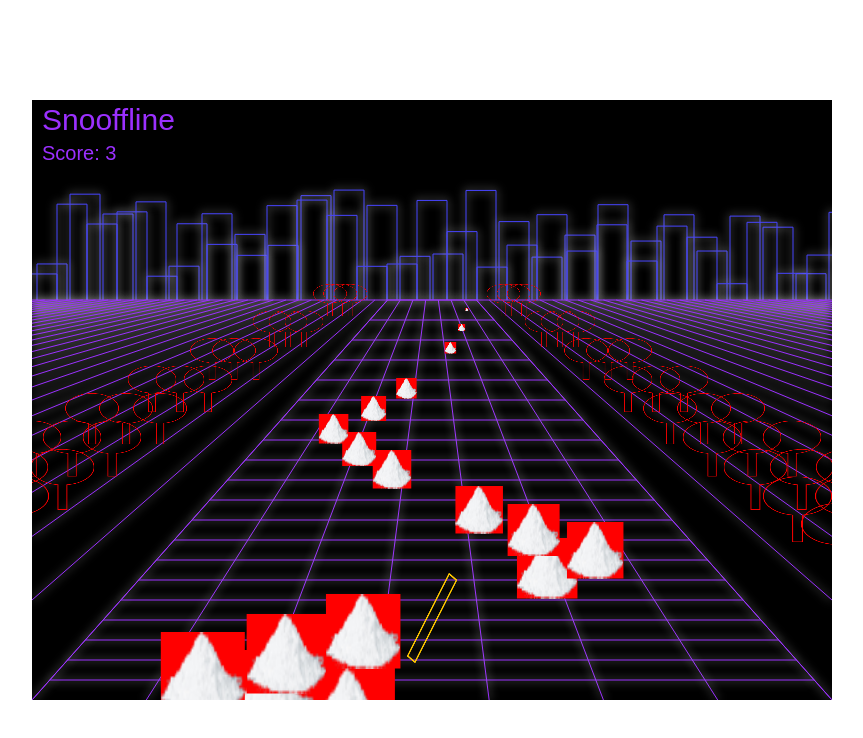
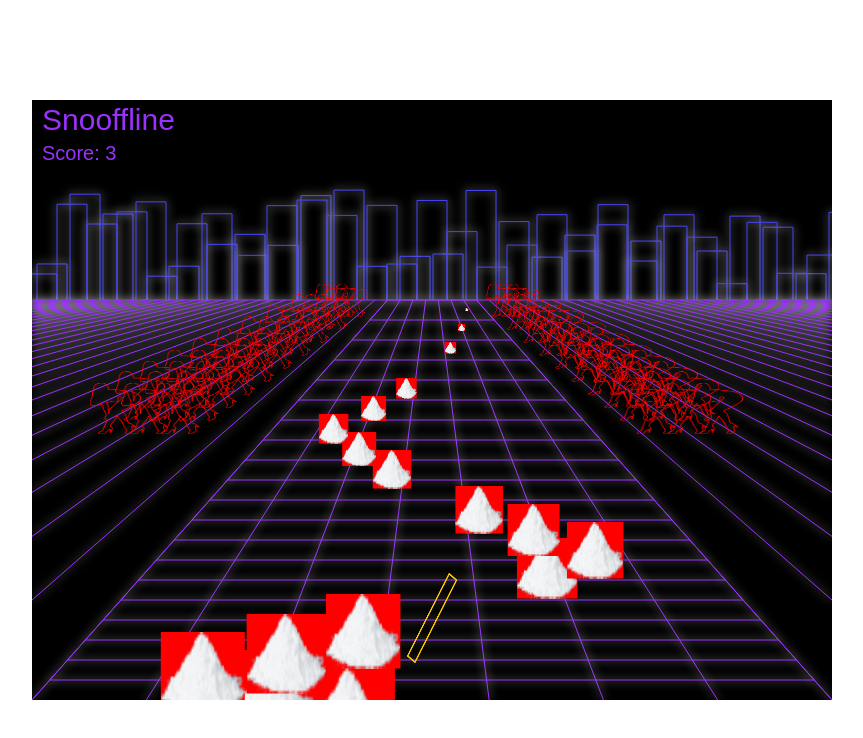
Before and after one commit to easwee/snooffline, a plain HTML site: page index.html in a window 1280 px wide. Shown: the whole page, without its empty margins (208-1071 px from the left). Drawn offline with Linux system fonts and the light colour scheme.

Commit message:
renamed tree to decoration & updated graphics

```diff
--- a/index.html
+++ b/index.html
@@ -13,7 +13,7 @@
   <script src="src/player.js"></script>
   <script src="src/generator.js"></script>
   <script src="src/cocaine.js"></script>
-  <script src="src/tree.js"></script>
+  <script src="src/decoration.js"></script>
   <script src="src/sound.js"></script>
   <script src="src/game.js"></script>
   <script src="src/environment.js"></script>
--- a/src/tree.js
+++ b/src/decoration.js
@@ -1,16 +1,16 @@
-function Tree(x, y) {
+function Decoration(x, y) {
   this.x = x;
   this.y = y;
   this.startPosX = x;
   this.startPosY = y;
   this.width = 100;
   this.height = 100;
-  this.speed = 1;
+  this.speed = .4;
   this.color = "#4744FF";
-  this.image = "tree";
+  this.image = "girl1";
 }
 
-Tree.prototype.render = function(game) {
+Decoration.prototype.render = function(game) {
   game.ctx.strokeStyle = "red";
   const graphic = game.cache[this.image];
 
@@ -33,7 +33,7 @@ Tree.prototype.render = function(game) {
   // game.ctx.stroke();
 };
 
-Tree.prototype.update = function(game) {
+Decoration.prototype.update = function(game) {
   const env = game.geometry.environment;
   this.y += this.speed;
   this.x = pointAtY(
--- a/src/game.js
+++ b/src/game.js
@@ -66,7 +66,7 @@ Game.prototype.init = function() {
 
   let cached = Promise.all([
     this.addToCache("cocaine", "src/cocaine.png"),
-    this.addToCache("tree", "src/tree.svg"),
+    this.addToCache("girl1", "src/girl_1.svg"),
     this.addToCache("player", "src/player.svg")
   ]);
 
--- a/src/generator.js
+++ b/src/generator.js
@@ -1,12 +1,12 @@
 function Generator(config) {
   this.items = {
     cocaine: [],
-    trees: []
+    decorations: []
   };
 
   this.updates = {
     cocaine: game => this.updateCocaine(game, "cocaine"),
-    trees: game => this.updateTrees(game, "trees")
+    decorations: game => this.updateDecorations(game, "decorations")
   };
 
   this.spawn = {
@@ -20,7 +20,7 @@ function Generator(config) {
   this.changeIntervalHandler = null;
   this.environmentIntervalHandler = null;
 
-  this.tree = {
+  this.decoration = {
     interval: 500,
     initialX_left: 320,
     initialX_right: 470
@@ -51,15 +51,15 @@ Generator.prototype.init = function(game) {
 
     for(let i = 0; i < 3; i++) {
       this.create(
-        new Tree(this.tree.initialX_left - i*10, game.geometry.environment.horizontAtY),
-        "trees"
+        new Decoration(this.decoration.initialX_left - i*10, game.geometry.environment.horizontAtY),
+        "decorations"
       );
       this.create(
-        new Tree(this.tree.initialX_right + i*10, game.geometry.environment.horizontAtY),
-        "trees"
+        new Decoration(this.decoration.initialX_right + i*10, game.geometry.environment.horizontAtY),
+        "decorations"
       );
     }
-  }, this.tree.interval);
+  }, this.decoration.interval);
 
   // this.changeIntervalHandler = setInterval(() => {
   //   this.spawn.direction = Math.random() > 0.5 ? -1 : 1;
@@ -76,7 +76,7 @@ Generator.prototype.destroy = function(index, arrayName) {
 
 Generator.prototype.render = function(game) {
   this.renderArray(game, "cocaine");
-  this.renderArray(game, "trees");
+  this.renderArray(game, "decorations");
 };
 
 Generator.prototype.renderArray = function(game, arrayName) {
@@ -86,7 +86,7 @@ Generator.prototype.renderArray = function(game, arrayName) {
 };
 Generator.prototype.update = function(game) {
   this.updates["cocaine"](game);
-  this.updates["trees"](game);
+  this.updates["decorations"](game);
 };
 
 Generator.prototype.updateCocaine = function(game, arrayName) {
@@ -107,7 +107,7 @@ Generator.prototype.updateCocaine = function(game, arrayName) {
   });
 };
 
-Generator.prototype.updateTrees = function(game, arrayName) {
+Generator.prototype.updateDecorations = function(game, arrayName) {
   this.items[arrayName].forEach((element, index) => {
     if (element.y > game.canvas.height) {
       this.destroy(index, arrayName);
```
Also changed, not shown: src/girl_1.svg (added), src/tree.svg (deleted).
